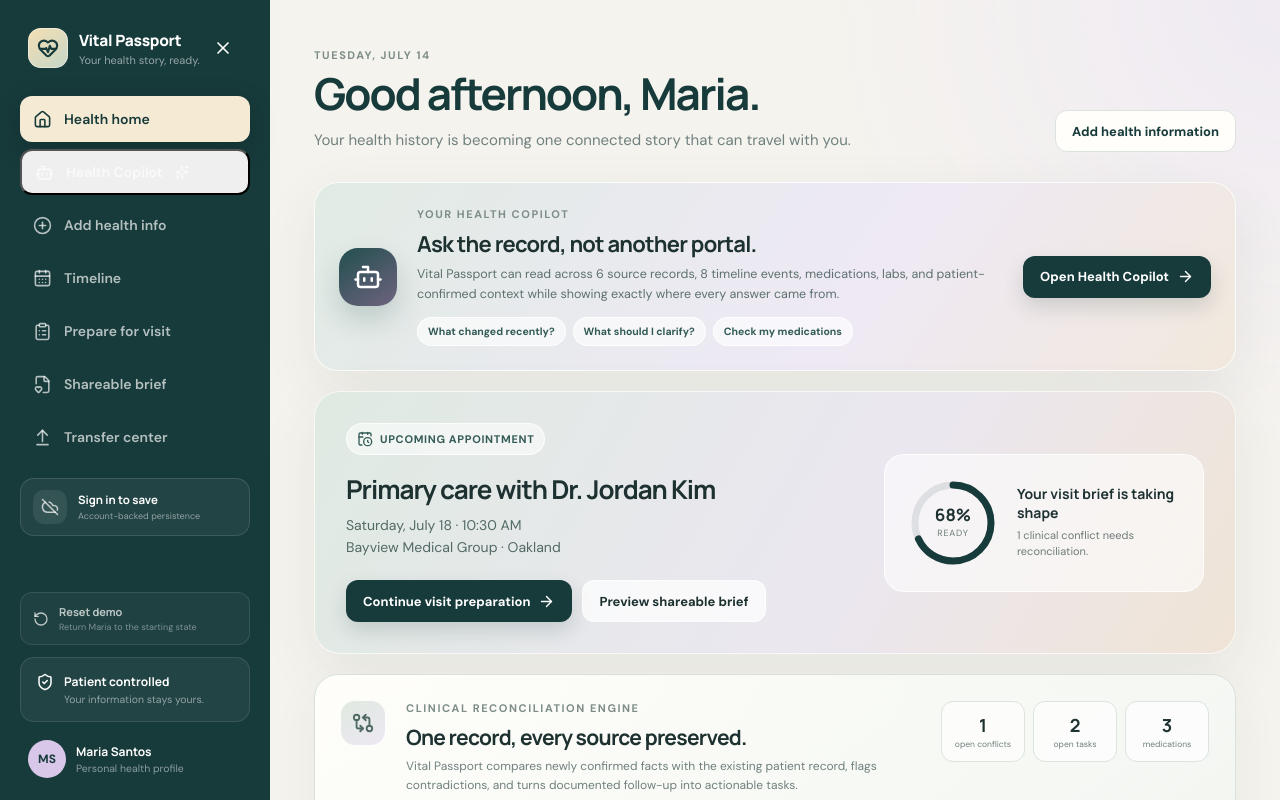
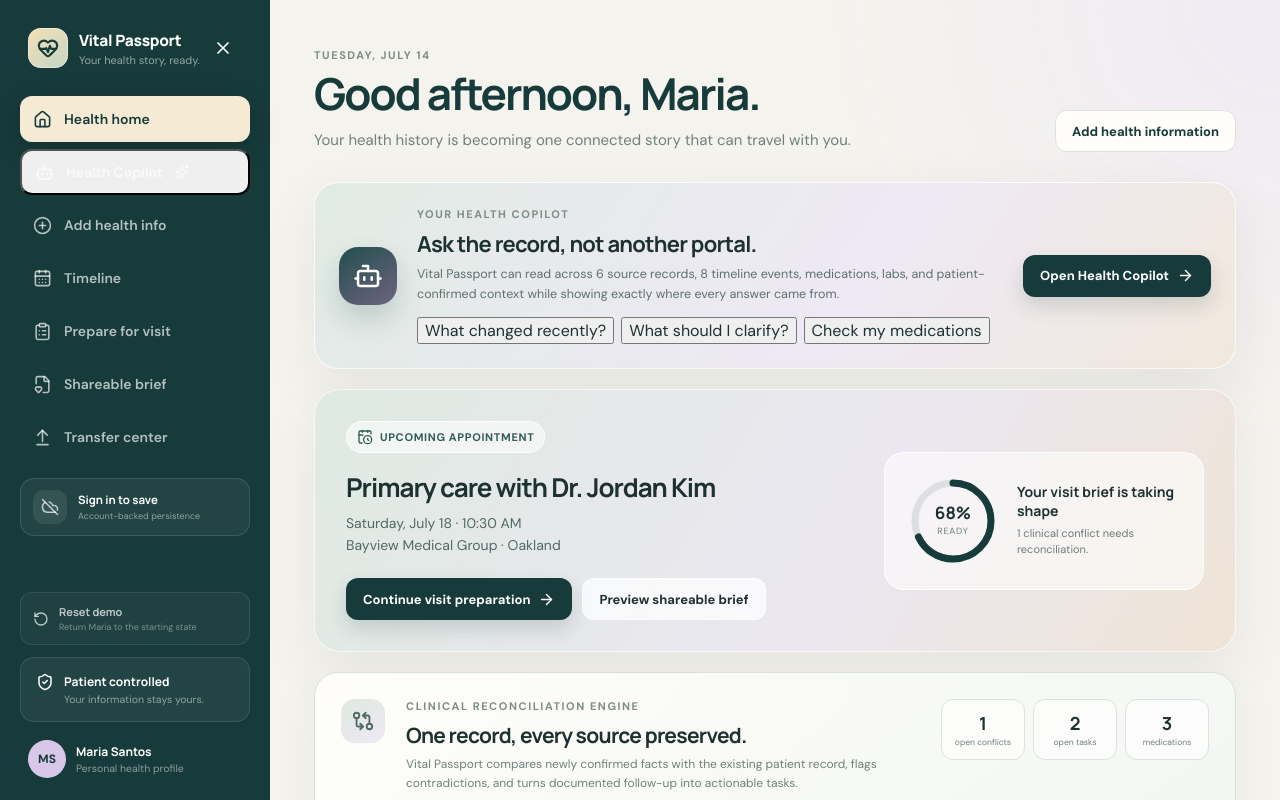
Before and after one commit to patricktran1/vitalpassport, a React (Vite) app: page / in a window 1280 px wide. Shown: the top 800 px of the page. Built offline with nearby package versions, Linux system fonts and the light colour scheme; no server answers.

Commit message:
Open dashboard Copilot prompts in the right-side drawer

```diff
--- a/src/pages/Dashboard.tsx
+++ b/src/pages/Dashboard.tsx
@@ -3,6 +3,7 @@ import { Link } from 'react-router-dom'
 import { ProgressRing } from '../components/ProgressRing'
 import { useVital } from '../context/VitalContext'
 import { patient } from '../data/demo'
+import { openCopilotDrawer } from '../lib/copilot-drawer'
 
 const uploadIcons = { medication: Pill, document: FileText, lab: TestTube2, voice: FileText, symptom: HeartPulse, question: FileText, photo: FileText }
 
@@ -40,12 +41,12 @@ export function Dashboard() {
           <h2>Ask the record, not another portal.</h2>
           <p>Vital Passport can read across {sources.length} source records, {timelineEvents.length} timeline events, medications, labs, and patient-confirmed context while showing exactly where every answer came from.</p>
           <div className="copilot-launch-prompts">
-            <Link to="/copilot?prompt=What%20changed%20in%20my%20health%20record%20recently%3F">What changed recently?</Link>
-            <Link to="/copilot?prompt=What%20should%20I%20clarify%20before%20my%20next%20visit%3F">What should I clarify?</Link>
-            <Link to="/copilot?prompt=Summarize%20my%20medications%20and%20any%20conflicts.">Check my medications</Link>
+            <button onClick={() => openCopilotDrawer('What changed in my health record recently?')}>What changed recently?</button>
+            <button onClick={() => openCopilotDrawer('What should I clarify before my next visit?')}>What should I clarify?</button>
+            <button onClick={() => openCopilotDrawer('Summarize my medications and any conflicts.')}>Check my medications</button>
           </div>
         </div>
-        <Link to="/copilot" className="button primary copilot-launch-button">Open Health Copilot <ArrowRight size={17}/></Link>
+        <button onClick={() => openCopilotDrawer()} className="button primary copilot-launch-button">Open Health Copilot <ArrowRight size={17}/></button>
       </section>
 
       <section className="hero-card">
```
